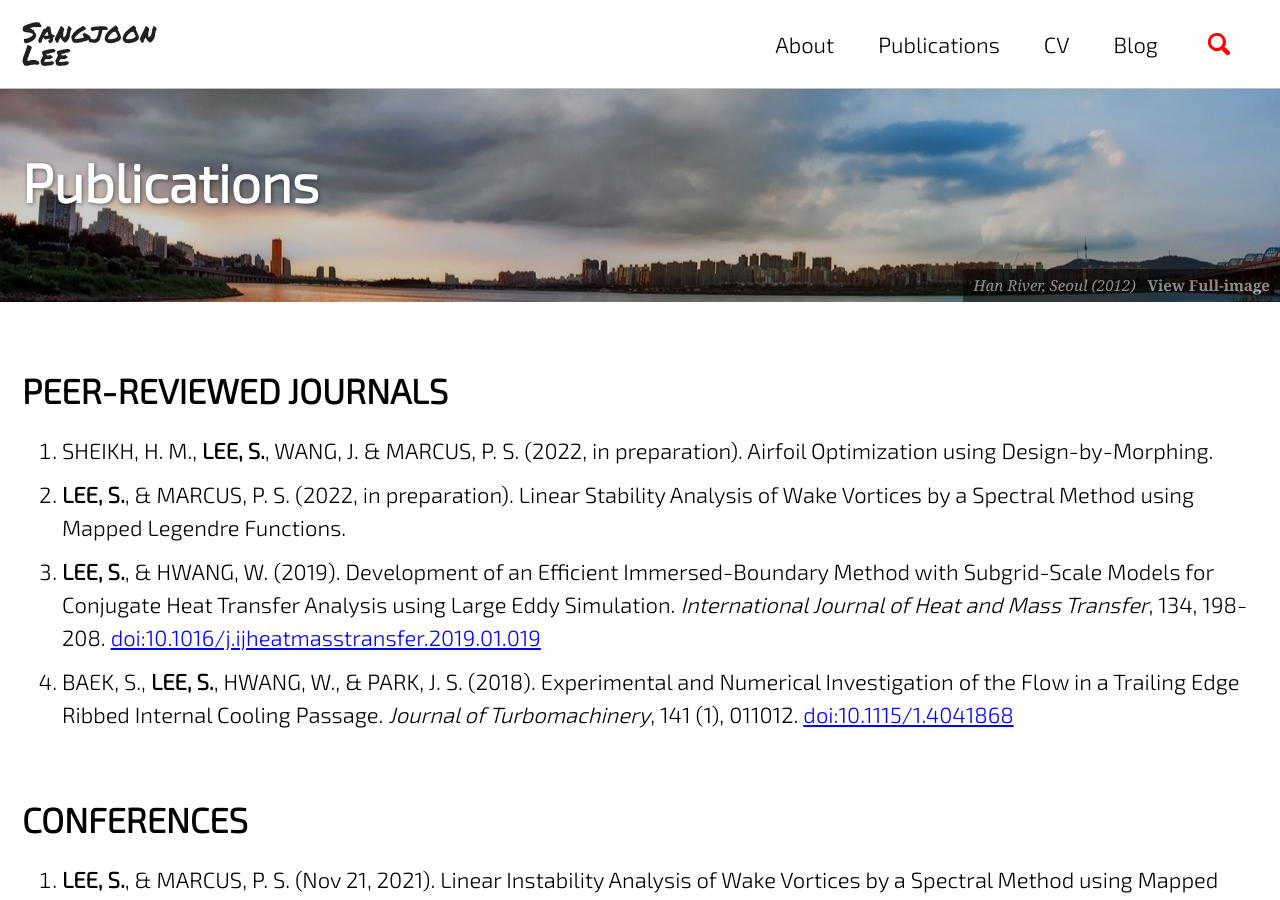
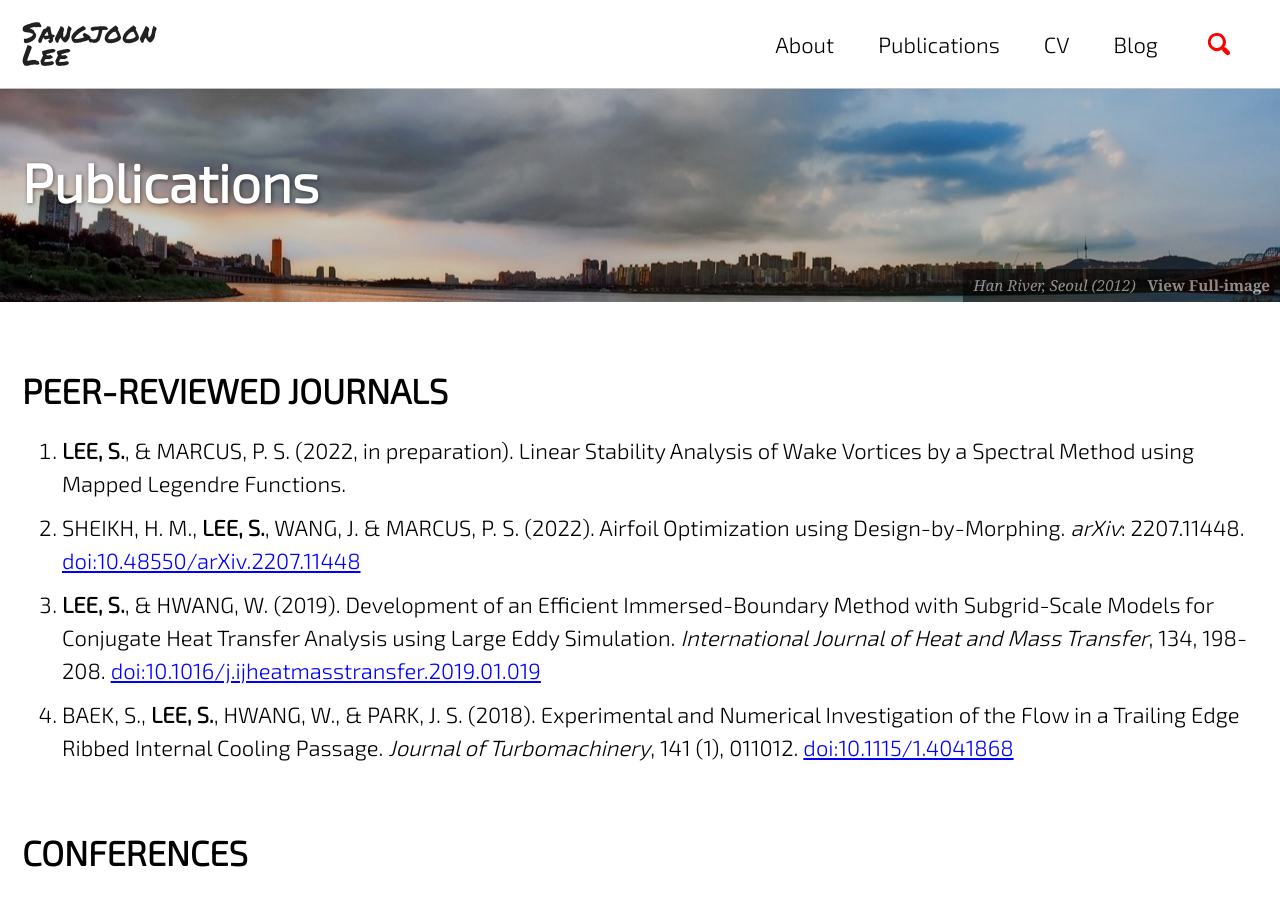
Before and after one commit to jun9303/jun9303.github.io, a Jekyll site: the page built from _pages/publications.md, in a window 1280 px wide and 900 px high. Built offline with Jekyll 4.4.1, drawn with Linux system fonts in a browser that asks for light colours; cached includes are drawn as plain includes; nearby versions of some CDN libraries; emoji names are drawn with the system emoji font.

Commit message:
Signed-off-by: Joon <jun9303@gmail.com>

```diff
--- a/_pages/publications.md
+++ b/_pages/publications.md
@@ -10,8 +10,9 @@ header:
 
 # PEER-REVIEWED JOURNALS
 
-1. SHEIKH, H. M., **LEE, S.**, WANG, J. & MARCUS, P. S. (2022, in preparation). Airfoil Optimization using Design-by-Morphing.
-2. **LEE, S.**, & MARCUS, P. S. (2022, in preparation). Linear Stability Analysis of Wake Vortices by a Spectral Method using Mapped Legendre Functions.
+1. **LEE, S.**, & MARCUS, P. S. (2022, in preparation). Linear Stability Analysis of Wake Vortices by a Spectral Method using Mapped Legendre Functions.
+2. SHEIKH, H. M., **LEE, S.**, WANG, J. & MARCUS, P. S. (2022). Airfoil Optimization using Design-by-Morphing. *arXiv*: 2207.11448. [doi:10.48550/arXiv.2207.11448](
+https://doi.org/10.48550/arXiv.2207.11448)
 3. **LEE, S.**, & HWANG, W. (2019). Development of an Efficient Immersed-Boundary Method with Subgrid-Scale Models for Conjugate Heat Transfer Analysis using Large Eddy Simulation. *International Journal of Heat and Mass Transfer*, 134, 198-208. [doi:10.1016/j.ijheatmasstransfer.2019.01.019](https://doi.org/10.1016/j.ijheatmasstransfer.2019.01.019)
 4. BAEK, S., **LEE, S.**, HWANG, W., & PARK, J. S. (2018). Experimental and Numerical Investigation of the Flow in a Trailing Edge Ribbed Internal Cooling Passage. *Journal of Turbomachinery*, 141 (1), 011012. [doi:10.1115/1.4041868](https://doi.org/10.1115/1.4041868)
 
```
